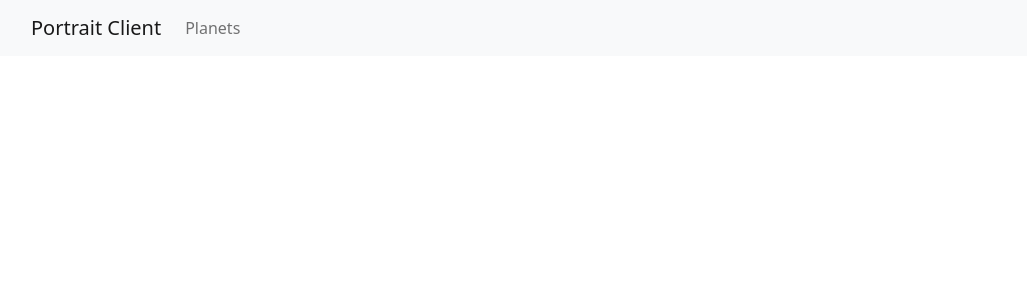
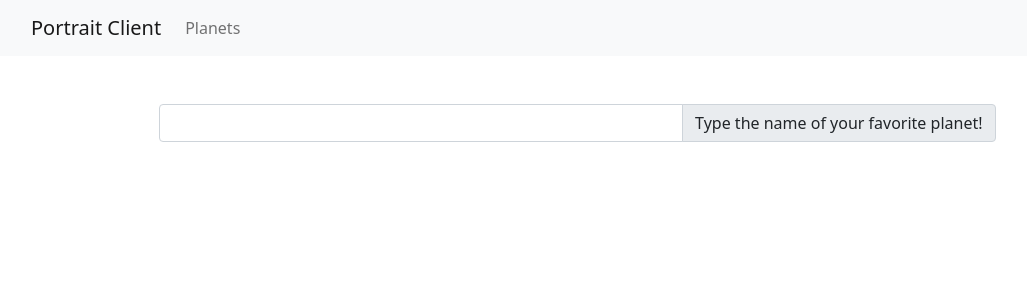
Before and after one commit to davidauza-engineer/portrait_client, a React (Create React App) app: page / in a window 1280 px wide. Shown: the top 300 px of the page, without its empty margins (63-1090 px from the left). Built offline with nearby package versions, Linux system fonts and the light colour scheme.

Commit message:
Add SearchBar basic structure

```diff
--- a/src/App.tsx
+++ b/src/App.tsx
@@ -1,6 +1,7 @@
 import React from 'react';
 import './App.scss';
 import Navbar from './components/layout/Navbar';
+import SearchBar from "./components/shared/SearchBar";
 
 function App() {
   return (
@@ -8,6 +9,9 @@ function App() {
       <header className="bg-light">
         <Navbar />
       </header>
+      <section className="container">
+        <SearchBar label={'Type the name of your favorite planet!'} />
+      </section>
     </div>
   );
 }
--- /dev/null
+++ b/src/components/shared/ResultBox.tsx
@@ -0,0 +1,13 @@
+import React from 'react';
+import './result-box.scss';
+
+const ResultBox = ({ text }: { text: string }) => {
+  return (
+      <div className="d-flex justify-content-between result-box">
+        <span className="ms-5 ps-5 text">{text}</span>
+        <span className="me-5 pe-5 text-muted">Select</span>
+      </div>
+  );
+}
+
+export default ResultBox;
--- /dev/null
+++ b/src/components/shared/SearchBar.tsx
@@ -0,0 +1,36 @@
+import React, {ChangeEvent, useState} from 'react';
+import {
+  InputGroup,
+  Input,
+  InputGroupText
+} from 'reactstrap';
+import ResultBox from './ResultBox';
+import './search-box.scss';
+
+const SearchBar = ({ label }: { label: string }) => {
+  const [results, setResults] = useState<string[]>([]);
+
+  const handleInputChange = (event: ChangeEvent<HTMLInputElement> ) => {
+    setResults([...results, event?.target?.value]);
+  };
+
+  return (
+      <div className="d-flex justify-content-center search-box">
+        <div className="w-75 mt-5 position-relative">
+          <InputGroup>
+            <Input onChange={handleInputChange}/>
+            <InputGroupText>
+              {label}
+            </InputGroupText>
+          </InputGroup>
+          { results.length > 0 && (
+              <div className="results-container position-absolute w-100">
+                { results.map(result => <ResultBox text={result} />)}
+              </div>
+          )}
+        </div>
+      </div>
+  );
+}
+
+export default SearchBar;
--- /dev/null
+++ b/src/components/shared/result-box.scss
@@ -0,0 +1,16 @@
+.result-box {
+  border: 1px solid lightgray;
+  cursor: pointer;
+
+  &:hover {
+    background-color: #eee;
+    text-decoration: underline;
+    text-decoration-color: lightgray;
+  }
+
+  .text {
+    white-space: nowrap;
+    overflow: hidden;
+    text-overflow: ellipsis;
+  }
+}
--- /dev/null
+++ b/src/components/shared/search-box.scss
@@ -0,0 +1,9 @@
+.search-box {
+
+  .results-container {
+    border: 1px solid darkgray;
+    border-top: 0;
+    border-radius: 0 0 4px 4px;
+    background-color: white;
+  }
+}
```
